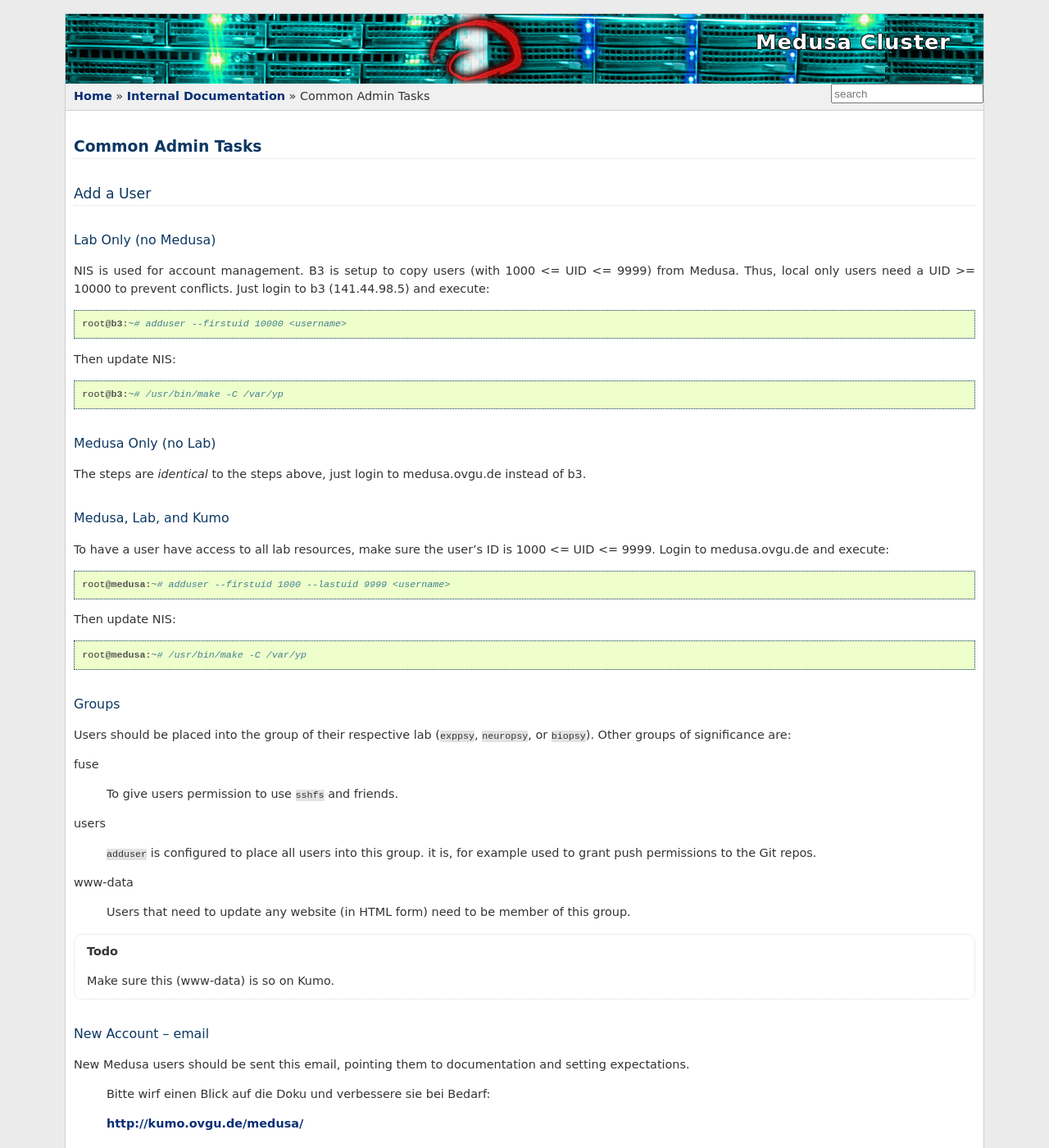
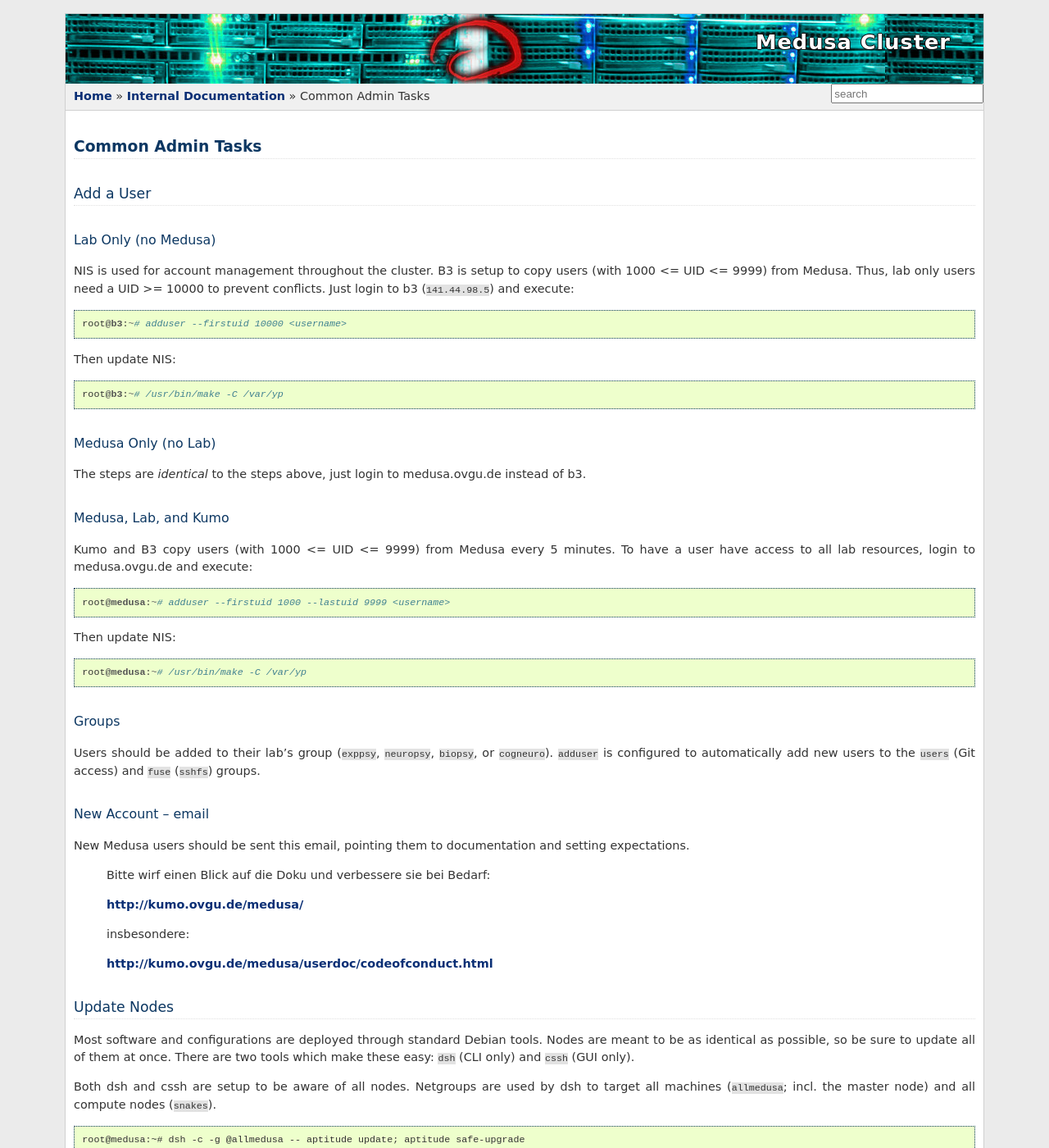
Before and after one commit to psychoinformatics-de/ipsy-docs, a Sphinx documentation site: the page built from source/internal/common_tasks.rst, in a window 1280 px wide and 1400 px high. Shown: the whole window at 82% size. Built offline with Sphinx 7.4.7, drawn with Linux system fonts in a browser that asks for light colours; formulas are drawn with MathJax 3.

Commit message:
Update information about account syncing.

```diff
--- a/source/internal/common_tasks.rst
+++ b/source/internal/common_tasks.rst
@@ -10,9 +10,9 @@
 
 Lab Only (no Medusa)
 --------------------
-NIS is used for account management.
-B3 is setup to copy users (with 1000 <= UID <= 9999) from Medusa. Thus, local only users
-need a UID >= 10000 to prevent conflicts. Just login to b3 (141.44.98.5) and execute::
+NIS is used for account management throughout the cluster.
+B3 is setup to copy users (with 1000 <= UID <= 9999) from Medusa. Thus, lab only users
+need a UID >= 10000 to prevent conflicts. Just login to b3 (``141.44.98.5``) and execute::
 
   root@b3:~# adduser --firstuid 10000 <username>
 
@@ -26,8 +26,8 @@
 
 Medusa, Lab, and Kumo
 ---------------------
-To have a user have access to all lab resources, make sure the user's ID is 1000 <= UID <= 9999.
-Login to medusa.ovgu.de and execute::
+Kumo and B3 copy users (with 1000 <= UID <= 9999) from Medusa every 5 minutes.
+To have a user have access to all lab resources, login to medusa.ovgu.de and execute::
 
   root@medusa:~# adduser --firstuid 1000 --lastuid 9999 <username>
 
@@ -37,24 +37,9 @@
 
 Groups
 ------
-Users should be placed into the group of their respective lab (``exppsy``, ``neuropsy``,
-or ``biopsy``). Other groups of significance are:
-
-fuse
-
-  To give users permission to use ``sshfs`` and friends.
-
-users
-
-  ``adduser`` is configured to place all users into this group. it is, for
-  example used to grant push permissions to the Git repos.
-
-www-data
-
-  Users that need to update any website (in HTML form) need to be member of this
-  group.
-
-.. todo:: Make sure this (www-data) is so on Kumo.
+Users should be added to their lab's group (``exppsy``, ``neuropsy``, ``biopsy``, or
+``cogneuro``). ``adduser`` is configured to automatically add new users to the ``users``
+(Git access) and ``fuse`` (``sshfs``) groups.
 
 New Account -- email
 --------------------
--- a/source/internal/data_center/kumo.rst
+++ b/source/internal/data_center/kumo.rst
@@ -16,7 +16,7 @@
  - ``~/public_html`` folders
  - owncloud runs via https
 
-To support user logins, kumo copies the users (with 1000 <= UID <= 9999) from Medusa nightly.
+To support user logins, kumo copies the users (with 1000 <= UID <= 9999) from Medusa every 5 minutes.
 This is currently done with the ``sen.mccarthy`` script, but that is in the process of being refactored
 and extended.
 
--- a/source/internal/data_center/medusa.rst
+++ b/source/internal/data_center/medusa.rst
@@ -59,6 +59,12 @@
 
   root@medusa:~# mrm
 
+Account Syncing
+===============
+B3 and kumo copy user accounts from Medusa every 5 minutes. This is done via the ``senmccarthy`` account
+and key-based logins. ``senmccarthy`` has permissions to execute the sen.mccarthy script with via sudo
+without a password.
+
 Resource Limits
 ===============
 Since Medusa is the sole gateway to the cluster, it is important to protect it from user error.
--- a/source/internal/lab_info.rst
+++ b/source/internal/lab_info.rst
@@ -30,7 +30,7 @@
 
 * NIS
 
-To support NIS in the labs, b3 copies users (with 1000 <= UID <= 9999) from Medusa nightly.
+To support NIS in the labs, b3 copies users (with 1000 <= UID <= 9999) from Medusa every 5 minutes.
 This is currently done with the ``sen.mccarthy`` script, but that is in the process of being refactored
 and extended.
 
```
